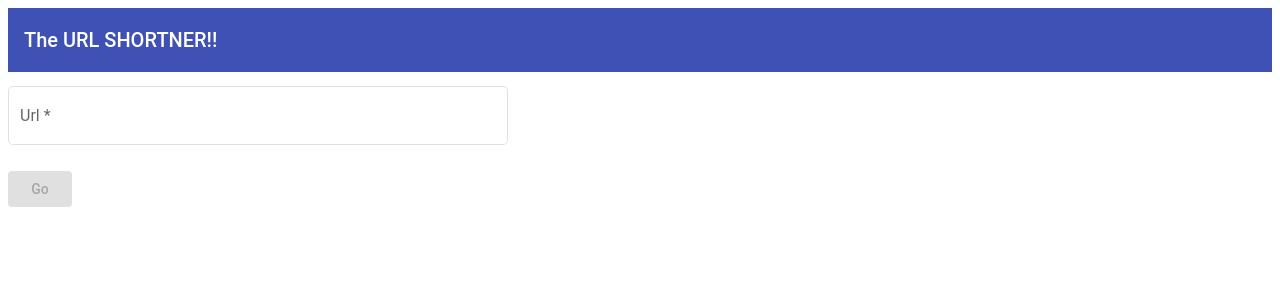
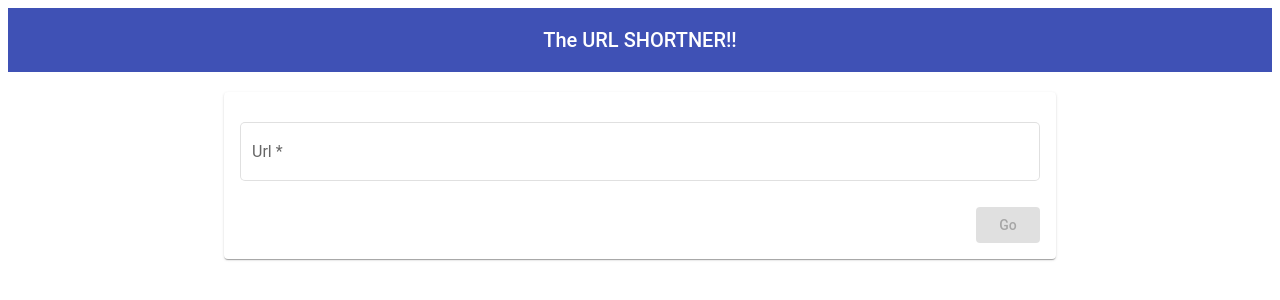
Before and after one commit to sanyamarora0550/url-shortener-frontend, an Angular app: page / in a window 1280 px wide. Shown: the top 300 px of the page. Built offline with nearby package versions, Linux system fonts and the light colour scheme.

Commit message:
frontend refactoring

```diff
--- a/src/app/app.component.css
+++ b/src/app/app.component.css
@@ -1,2 +1,8 @@
-.nd-bar{align-content: center;}
-.mat-form-field { display: block; width: 500px;padding-top: 10px;}
+.nd-bar{align-content:center;justify-content:center}
+.mat-form-field{display:block;width:800px;padding-top:10px}
+.nd-card{display:flex;justify-content:center;width: fit-content;}
+.nd-button{float: right;}
+.nd-spacer{padding: 10px;}
+.nd-contents{display: flex;justify-content: center;}
+.nd-response{display: flex;justify-content: center;padding-top: 30px;}
+.nd-loader{display: flex;justify-content: center;width: 500px;}
--- a/src/app/app.component.html
+++ b/src/app/app.component.html
@@ -1,30 +1,32 @@
 <mat-toolbar color="primary" class="nd-bar">
   The URL SHORTNER!!
 </mat-toolbar>
-
+<div class="nd-spacer"></div>
+<div class="nd-contents">
+  <mat-card class="nd-card">
     <form [formGroup]="form">
-  <mat-dialog-content>
       <mat-form-field appearance="outline">
         <mat-label>Url</mat-label>
         <input matInput formControlName="url" required>
         <mat-error align="right">Please provide Valid Url</mat-error>
       </mat-form-field>
-  </mat-dialog-content>
-  <mat-dialog-actions>
-    <button mat-raised-button type="submit" [disabled]="form.invalid" (click)="onClick()">Go</button>
-  </mat-dialog-actions>
+      <button class="nd-button" mat-raised-button type="submit" [disabled]="form.invalid"
+        (click)="onClick()">Go</button>
     </form>
-
-<div class="nd-content">
-  <br>
-  <div *ngIf="loading">
-    <mat-spinner></mat-spinner>
+  </mat-card>
+</div>
+<div class="nd-response">
+  <em>
+    <div class="nd-spacer"></div>
+    <div *ngIf="loading" class="nd-loader">
+      <mat-progress-bar mode="indeterminate"></mat-progress-bar>
     </div>
     <div *ngIf="shortUrl">
       <mat-label>Short Url: </mat-label>
-    <a href="{{shortUrl}}" target="_blank">{{shortUrl}}</a>
+      <b> <a href="{{shortUrl}}" target="_blank">{{shortUrl}}</a></b>
     </div>
     <div *ngIf="err">
-    <mat-error align="right">{{err}}</mat-error>
+      <mat-error align="right"><b>{{err}}</b></mat-error>
     </div>
+  </em>
 </div>
--- a/src/app/app.component.ts
+++ b/src/app/app.component.ts
@@ -41,6 +41,7 @@ export class AppComponent {
     var res = await this.helper.getUrl({ longUrl: this.longUrl });
     if (res && res.success) {
       this.shortUrl = res.data.shortUrl;
+      console.log(res.data);
     } else {
       this.err = res.msg || 'Bad Request!!';
     }
```
Lines whose indentation alone changed are shown as unchanged.
